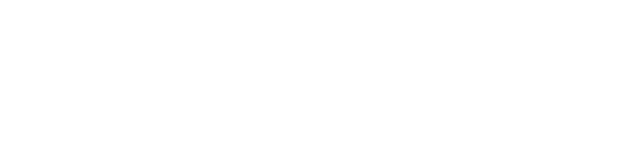
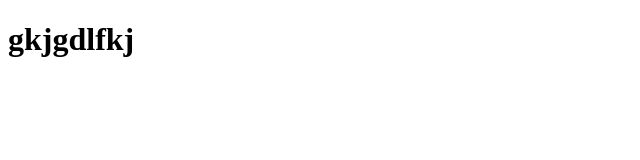
Before and after one commit to seanberrie/testbranches, a plain HTML site: page index.html in a window 1280 px wide. Shown: the whole page, without its empty margins (0-640 px from the left). Drawn offline with Linux system fonts and the light colour scheme.

Commit message:
added h1

```diff
--- a/index.html
+++ b/index.html
@@ -7,6 +7,6 @@
     <title>Document</title>
 </head>
 <body>
-
+    <h1>gkjgdlfkj</h1>
 </body>
 </html>
```
